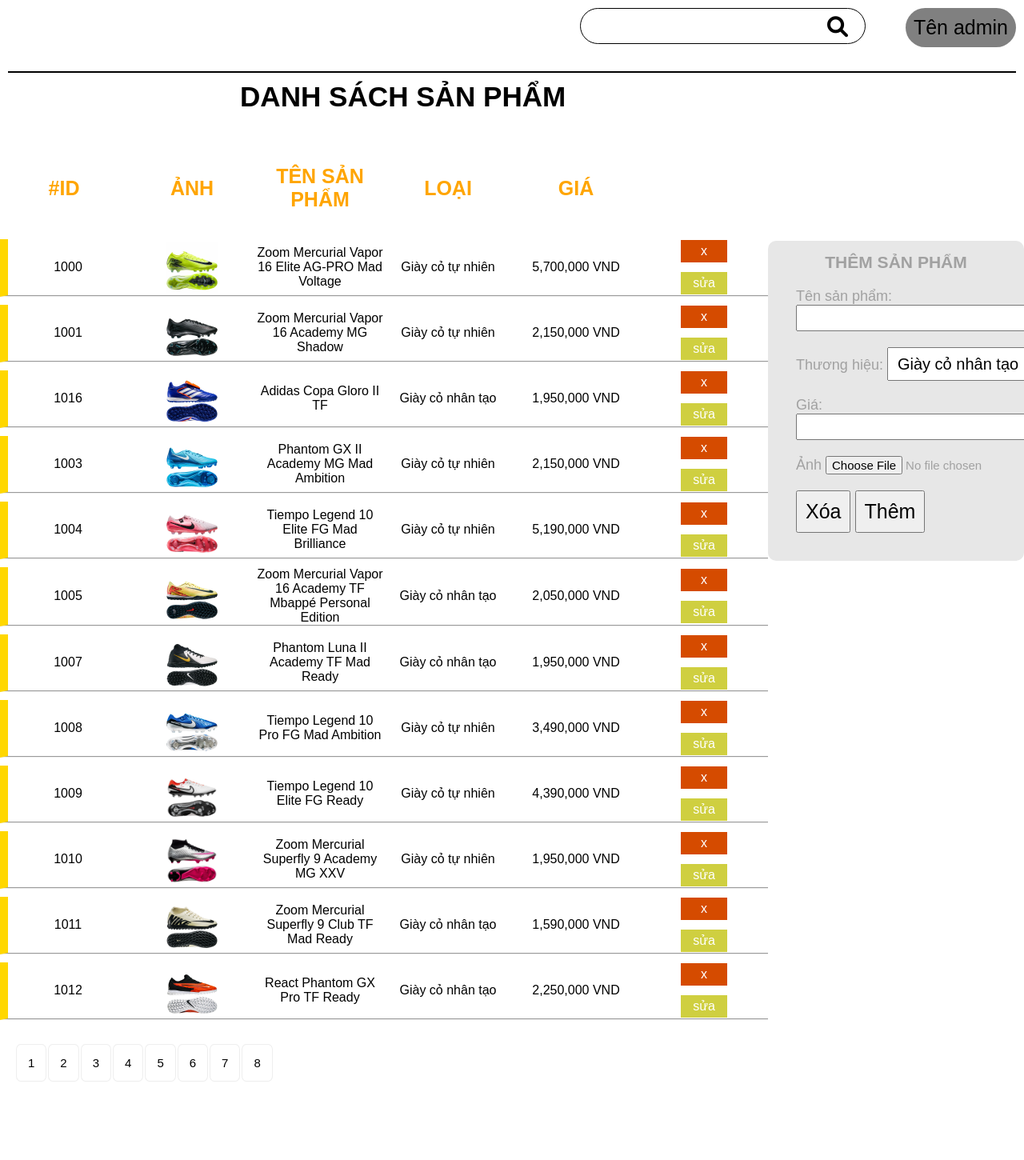
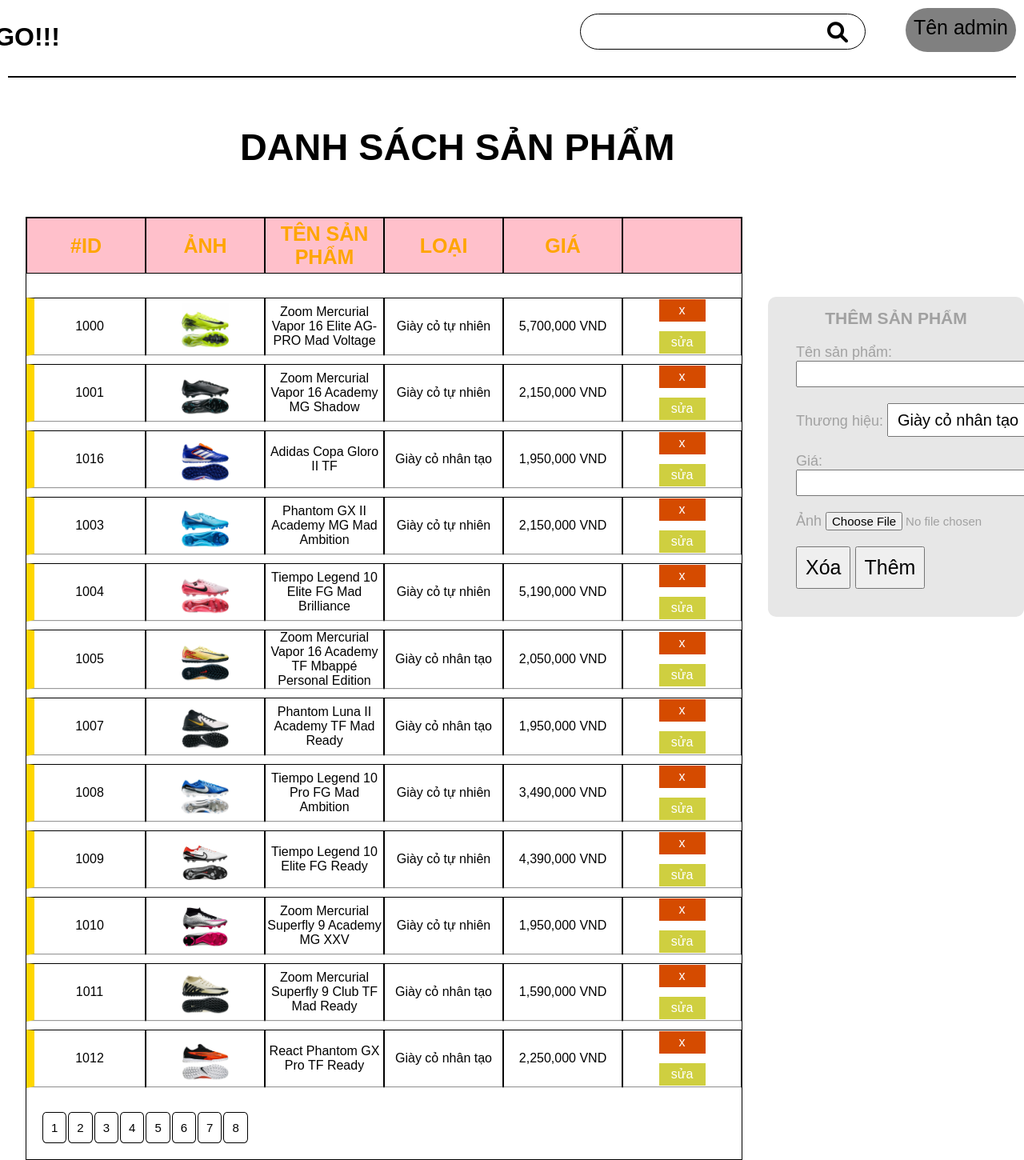
Before and after one commit to Brotato-O/Web, a plain HTML site: page admin.html in a window 1280 px wide. Shown: the top 1450 px of the page at 80% size. Before the commit the page ends 1372 px from the top, so only its background shows below. Drawn offline with nearby package versions, Linux system fonts and the light colour scheme.

Commit message:
adminhtml

```diff
--- a/admin.css
+++ b/admin.css
@@ -15,6 +15,7 @@
     white-space: nowrap;
   }
   #txt {
+    margin-top: 7px;
     border: 1px solid;
     border-radius: 999px;
     font-size: 26px;
@@ -23,6 +24,7 @@
     position: relative;
   }
   #icon {
+    margin-top: 7px;
     top: 20px;
     right: 220px;
     font-size: 26px;
@@ -50,6 +52,7 @@
     margin: 20px;
   }
   #maintable {
+    border:1px solid black;
     width: 85%;
     display: flex;
     justify-content: space-between;
@@ -58,6 +61,8 @@
 
   }
   .cot {
+    background-color: pink;
+    border:1px solid black;
     flex-grow: 1;
     text-align: center;
     width: calc(17% - 16px);
@@ -74,6 +79,7 @@
     width: 40%;
   }
   .cot1 {
+    border:1px solid black;
     border-bottom: 2px groove;
     flex-grow: 1;
     text-align: center;
@@ -87,6 +93,7 @@
     width: 40%;
   }
   .cotchinhsua{
+    border:1px solid black;
     flex-grow: 1;
     border-bottom:2px groove ;
     text-align: center;
@@ -166,8 +173,8 @@
     cursor: pointer;
     text-align: center;
     font-size: 15px;
-    padding: 14px;
-    border: 1px groove  ;
+    padding: 10px;
+    border: 1px solid black ;
     border-radius: 15%;
 
 
@@ -175,3 +182,8 @@
 .sotrang:hover{
     background-color: gold;
 }
+ #nav-logo{
+  font-size: 1.5rem;
+  font-weight: 600;
+  color: #333;
+}
--- a/admin.html
+++ b/admin.html
@@ -22,7 +22,8 @@
           </div>
         </div>
         <div id="mot">
-          <div style="margin-right:850px; margin-top: 18px; font-size: 26px; cursor: pointer;" onclick="showmenu()"><i class="fa-solid fa-bars"></i></div>
+          <div style="margin-right:25px; margin-top: 18px; font-size: 30px; cursor: pointer;" onclick="showmenu()"><i class="fa-solid fa-bars"></i></div>
+          <div style="margin-right:600px;margin-top: 18px;"><h1>LOGO!!!</h1></div>
           <div>
             <input id="txt"type="text" />
             <i class="fa fa-search" aria-hidden="true" id="icon"></i>
@@ -30,9 +31,10 @@
           <div id="tenadmin">Tên admin</div>
         </div>
         <div class="content">
-          <div style="margin-left: 300px; font-size: 30px; font-weight: bold;margin-bottom: 60px;"><h3>DANH SÁCH SẢN PHẨM</h3></div>
+
+          <div style="margin-left: 300px;width: 800px; font-size: 40px; font-weight: bold;margin-bottom: 60px;margin-top: 60px;"><h3>DANH SÁCH SẢN PHẨM</h3></div>
           <div style="display: flex;">
-          <div id="maintable" style="width: 75%;"> </div>
+          <div id="maintable" style="width: 70%;"> </div>
           <div id="themsp" style="width: 25%;">
             <div id="themsp1">
             <form>
@@ -63,8 +65,12 @@
                 <input type="reset" value="Xóa" style="font-size: 25px; padding: 10px;"/>
                 <input type="button" value="Thêm" style="font-size: 25px; padding: 10px;"/>
               </div>
+            </form>
+
           </div>
+
         </div></div>
+
           </div>
         </div>
       </div>
--- a/admin.js
+++ b/admin.js
@@ -130,6 +130,8 @@
   var totalPages = Math.ceil(combinedArray.length / productsPerPage);
   var pageNumbers = "";
 
+
+
   for (let i = 1; i <= totalPages; i++) {
     pageNumbers += `
                 <div class="sotrang" onclick="goToPage(${i})">
@@ -147,8 +149,11 @@
         <div class="cot">GIÁ</div>
         <div class="cot"></div>
                       ${s}
+
         <div class="phantrang">
+
                     ${pageNumbers}
+
         </div>
 
 
```
